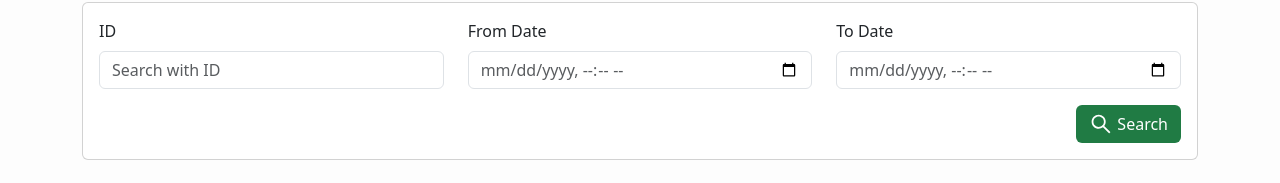
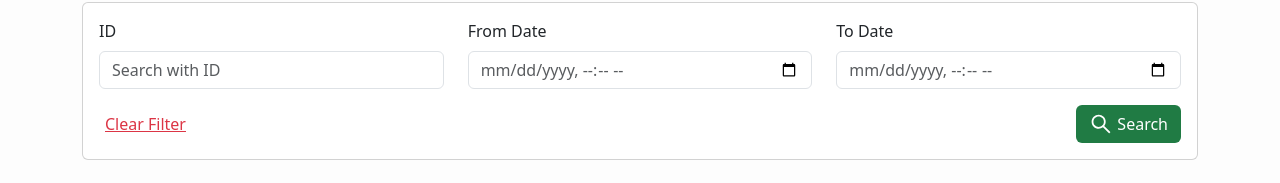
Before and after one commit to sobinksp/ReactNest, a React (Vite) app in the folder frontend/: page / in a window 1280 px wide. Shown: the part 157-340 px from the top of the page. Built offline with nearby package versions, Linux system fonts and the light colour scheme; no server answers.

Commit message:
feat: add clear filter

```diff
--- a/frontend/src/components/History.tsx
+++ b/frontend/src/components/History.tsx
@@ -1,4 +1,4 @@
-import { useNavigate } from "react-router-dom";
+import { Link, useNavigate } from "react-router-dom";
 import Header from "./Header";
 import { AiOutlineSearch } from "react-icons/ai";
 import { DataGrid, GridColDef } from "@mui/x-data-grid";
@@ -57,6 +57,13 @@ function History() {
 
   const handleSearchSubmit = (e: React.FormEvent<HTMLFormElement>) => {
     e.preventDefault();
+    fetchHistory();
+  };
+
+  const handleReset = () => {
+    setSearchId(null);
+    setDateFrom("");
+    setDateTo("");
     fetchHistory();
   };
   const fetchHistory = async () => {
@@ -170,7 +177,19 @@ function History() {
                   className="form-control text-muted"
                 />
               </div>
-              <div className="d-flex justify-content-end mt-2">
+              <div className="d-flex justify-content-between mt-2">
+                <button
+                  className="text-danger"
+                  style={{
+                    textDecoration: "underline",
+                    border: "none",
+                    background: "none",
+                  }}
+                  onClick={handleReset}
+                >
+                  Clear Filter
+                </button>
+
                 <button
                   type="submit"
                   className="d-flex btn text-white button-color align-align-items-center gap-1"
```
